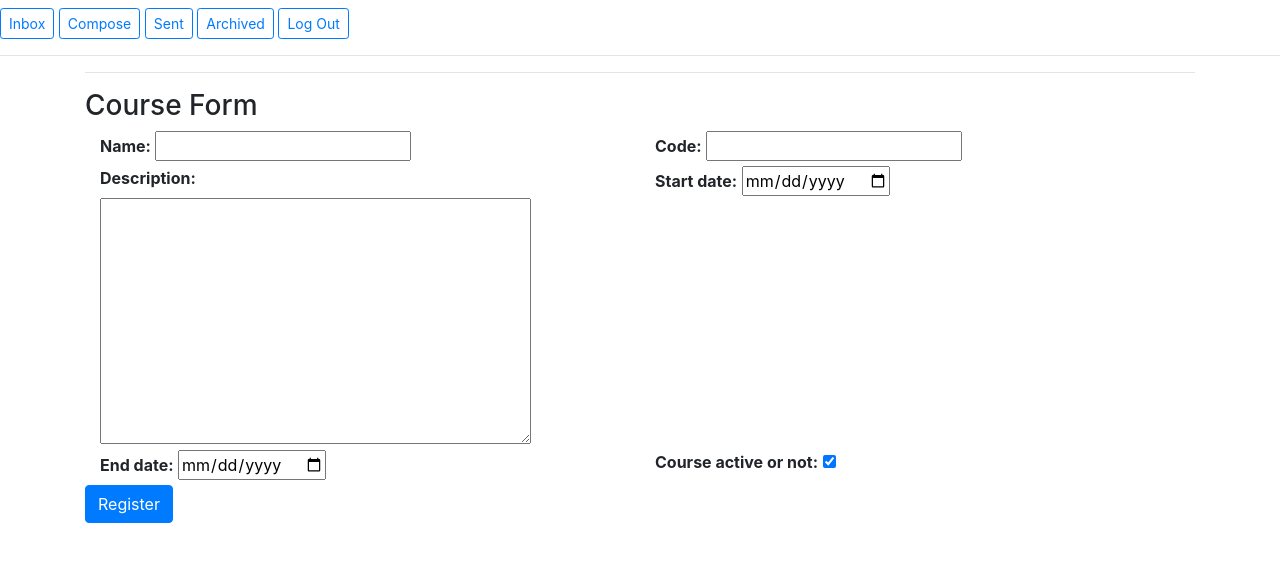
After one commit to BilalJunaidy/Seekhou-Aur-Sikhaou, a Django app: page /learn/course/ in a window 1280 px wide. The commit adds this page. Shown: the part 38-600 px from the top of the page. Run offline with Django 3.2, Linux system fonts and the light colour scheme; some libraries are stand-ins or nearby versions.

Commit message:
A bunch of changes in this commit. 1) The courseform is now validates so that the start date can not be AFTER the end date. 2) The datefields now have the HTML5 datepicker as the widget that the browser renders. 3) I now have a better sense of how to use custom validators functions defined in forms.py and apply them to specific fields in my model.....Having said this, the method used for Lumber 1 above with overriding the clean() method and the super(modelform,self).__init__(*args, **kwargs) thingy seems like a more easier solution for me to implement. Dekhlou which one is better for other models that I still need to validate.

```diff
--- a/SeekhouAurSikhaou/learn/forms.py
+++ b/SeekhouAurSikhaou/learn/forms.py
@@ -1,18 +1,54 @@
 from django.forms import ModelForm
+from django import forms
+from .models import User, Course, Section, Lecture, Attendance, Lecture_Note, Comment, Assignment, Submission, Mark
+from django.core.exceptions import ValidationError
 
-from .models import User, Course, Section, Lecture, Attendance, Lecture_Note, Comment, Assignment, Submission, Mark
+
+class DatePicker(forms.DateInput):
+    # input_type = 'datetime-local'
+    input_type = 'date'
 
 
 class userform(ModelForm):
     class Meta:
         model = User
         # fields = ['username','password','first_name','last_name','email','type','parent', 'grade_level', 'profile_image']
-        fields = ['username','password','first_name','last_name','email','type','parent', 'grade_level', 'gender']
+        fields = ['username','password','first_name','last_name','email','type','parent', 'grade_level', 'gender', 'age']
 
 class courseform(ModelForm):
     class Meta:
         model = Course
-        fields = '__all__'
+        exclude = ['date_created']
+        widgets = {"start_date": DatePicker(),
+                   "end_date": DatePicker(),
+        }
+
+# Need to look into validating modelforms during the 2nd iteration of this application.
+# The following would be good places to start in terms of researching:
+# 1. https://stackoverflow.com/questions/13845795/django-custom-validation-of-multiple-fields
+# 2. https://django.cowhite.com/blog/django-form-validation-and-customization-adding-your-own-validation-rules/
+# 3. http://www.learningaboutelectronics.com/Articles/How-to-create-a-custom-field-validator-in-Django.php
+# 4. https://stackoverflow.com/questions/12806771/django-modelform-validation
+# 5. https://docs.djangoproject.com/en/3.1/topics/forms/modelforms/#overriding-the-clean-method
+# I also need to understand this super and the clean thing and how the whole flow of this modelform validation works in the back end
+
+    def __init__(self, *args, **kwargs):
+        super(courseform, self).__init__(*args, **kwargs)
+
+    def clean(self):
+        """
+        In here you can validate the two fields
+        raise ValidationError if you see anything goes wrong.
+        for example if you want to make sure that field1 != field2
+        """
+        super(courseform, self).clean()
+        start = self.cleaned_data['start_date']
+        end = self.cleaned_data['end_date']
+
+        if start > end:
+            self.add_error('start_date', 'The Start date of the course can not be after the End date')
+            self.add_error('end_date', 'The End date of the course can not be before the Start date')
+
 
 class sectionform(ModelForm):
     class Meta:
--- a/SeekhouAurSikhaou/learn/models.py
+++ b/SeekhouAurSikhaou/learn/models.py
@@ -2,6 +2,9 @@ from django.contrib.auth.models import AbstractUser
 from django.db import models
 import datetime
 from django.utils import timezone
+from django.core.validators import MaxValueValidator, MinValueValidator
+from django.utils.translation import gettext_lazy as _
+import datetime
 
 # Create your models here.
 
@@ -33,21 +36,74 @@ class User(AbstractUser):
     type = models.CharField(max_length=7, choices=TYPE_OPTIONS, default='STUDENT', blank=False)
     parent = models.ForeignKey('self', on_delete=models.CASCADE, null=True, blank=True, related_name="users")
     gender = models.CharField(max_length=6, choices=GENDER_OPTIONS, blank=False, default='MALE')
+    age = models.IntegerField(validators=[MinValueValidator(7), MaxValueValidator(100)])
+
+
+from django.core.exceptions import ValidationError
+from django.utils.translation import gettext_lazy as _
+
+
+# The following were my unsuccesful attemtps at validating the start and end date fields.
+
+# user_entered_course_start_date = datetime.date.today()
+# first_attempt = True
+
+# def validatedates(value, first_attempt, user_entered_course_start_date):
+#     if first_attempt == False:
+#         if value < user_entered_course_start_date:
+#             raise ValidationError(
+#             _('The end date of the course can not be before the start date'),
+#             params={'value': value},
+#         )
+#     else:
+#         user_entered_course_start_date = value
+#         first_attempt = False
+#         return value
+
+    # print(user_entered_course_start_date)
+    # user_entered_course_start_date = value
+    # print(user_entered_course_start_date)
+    # if user_entered_course_start_date < value:
+    # # if value != 'bhainscourse':
+    # #     print(type(value))
+    # #     print(value)
+    #     raise ValidationError(
+    #         _('%(value)s is not a legit course name'),
+    #         params={'value': value},
+    #     )
+
 
 class Course(models.Model):
     name = models.CharField(max_length = 150)
     code = models.CharField(max_length = 100)
     description = models.TextField()
+    # start_date = models.DateField(validators=[validatedates])
     start_date = models.DateField()
 
     # For now I have changed the default value of the datefield to be equal to datetime.datetime.now since I would like the user to define this field
     # To come back to this in the continous improvement phase (post-Hackathon)
     # start_date = models.DateField(auto_now = datetime.datetime.now())
 
+    # end_date = models.DateField(validators=[validatedates])
     end_date = models.DateField()
-    # Duration
-    Status = models.BooleanField(default = True)
+
+    Status = models.BooleanField(_('Course active or not'), default = True)
     date_created = models.DateTimeField(default = timezone.now)
+
+# The following were my unsuccesful attemtps at validating the start and end date fields.
+# This whole clean shit needed to be in the modelform class not the model class itself.
+
+    # def clean(self):
+    #     cleaned_data = super(request.POST)
+    #     # cleaned_data = super().clean()
+    #     start_date_entered = cleaned_data.get("start_date")
+    #     end_date_entered = cleaned_data.get("end_date")
+
+    #     if start_date_entered and end_date_entered:
+    #         if start_date_entered > end_date_entered:
+    #             raise ValidationError(_('The end date of the course can not be before the start date'))
+
+
 
 class Section(models.Model):
     TERM_OPTIONS = [
--- /dev/null
+++ b/SeekhouAurSikhaou/learn/templates/learn/course.html
@@ -0,0 +1,28 @@
+{% extends "learn/layout.html" %}
+
+
+{% block body %}
+
+
+
+{% if message %}
+<div>{{ message }}</div>
+{% endif %}
+
+<hr>
+<h3>Course Form</h3>
+<form action = "{% url 'course' %}" method = "POST">
+    {% csrf_token %}
+    <div class="container">
+        <div class="row">
+        {% for field in courseform  %}
+          <div class="col-sm-6">
+            <b>{{ field.label_tag }}</b> {{ field }} {{field.errors}}
+          </div>
+        {% endfor %}
+        </div>
+      </div>
+    <input class="btn btn-primary" type="submit" value="Register">
+</form>
+
+{% endblock %}
--- a/SeekhouAurSikhaou/learn/urls.py
+++ b/SeekhouAurSikhaou/learn/urls.py
@@ -7,4 +7,5 @@ urlpatterns = [
     path("login/", views.login_view, name="login"),
     path("logout/", views.logout_view, name="logout"),
     path("register/", views.register, name="register"),
+    path("course/", views.course, name="course"),
 ]
--- a/SeekhouAurSikhaou/learn/views.py
+++ b/SeekhouAurSikhaou/learn/views.py
@@ -5,7 +5,9 @@ from django.contrib.auth import authenticate, login, logout
 from django.urls import reverse
 from django.db import IntegrityError
 
+
 from .forms import userform, courseform, sectionform, lectureform, attendanceform, lecturenoteform, commentform, assignmentform, submissionform, markform
+# from .helpers import validateusers, validatedates
 
 # Create your views here.
 
@@ -29,31 +31,13 @@ def index(request):
         # This needs to change in the next iteration of this web app.
         # Look into declaring a validator function and using that as the validator argument into the "parent" field in the User model class
         # This validator then needs to be connected to the ModelForm.
+
+        # The following will take place when the form IS valid
         if user_form.is_valid():
             user_form.save(commit = False)
+            return validateusers(request, user_form)
 
-            if user_form.cleaned_data["parent"] is None and user_form.cleaned_data["type"] == 'STUDENT':
-                return render(request, "learn/index.html", {
-                    "userform": user_form,
-                    "message":"Since you are trying to create a Student User, you must select a Parent as well during the Student registration process"
-                })
-
-            elif not user_form.cleaned_data["parent"] is None and not user_form.cleaned_data["type"] == 'STUDENT':
-                return render(request, "learn/index.html", {
-                    "userform": user_form,
-                    "message":"You can not select a Parent if you are not registering a Student. Please unselect the Parent and submit the form again."
-                })
-
-            elif user_form.cleaned_data["type"] == 'STUDENT' and user_form.cleaned_data["parent"].type in ['ADMIN', 'TEACHER', 'STUDENT']:
-                    return render(request, "learn/index.html", {
-                    "userform": user_form,
-                    "message":"Since you are trying to create a Student User, you must select a Parent as well during the Student registration process"
-                })
-
-            else:
-                user_form.save()
-            return HttpResponse('Your form has now been saved')
-
+        # The following will take place when the form is NOT valid
         else:
             return render(request, "learn/index.html", {
                 "userform": user_form
@@ -73,6 +57,26 @@ def index(request):
         "markform":mark_form,
     })
 
+
+def course(request):
+    if request.method == 'POST':
+        course_form = courseform(request.POST)
+
+        # The following will take place when the form IS valid
+        if course_form.is_valid():
+            course_form.save()
+            # return validatedates(request, course_form)
+            return HttpResponse("you have made a successful post request")
+
+        # The following will take place when the form is NOT valid
+        else:
+            return render(request, "learn/course.html", {
+                "courseform": course_form,
+            })
+
+    return render(request, "learn/course.html", {
+        "courseform": courseform()
+    })
 
 def login_view(request):
     if request.method == "POST":
```
Also changed, not shown: SeekhouAurSikhaou/learn/helpers.py (added, +39 -0 lines), SeekhouAurSikhaou/learn/templates/learn/index.html (+8 -7 lines), SeekhouAurSikhaou/db.sqlite3, SeekhouAurSikhaou/learn/migrations/0001_initial.py.
